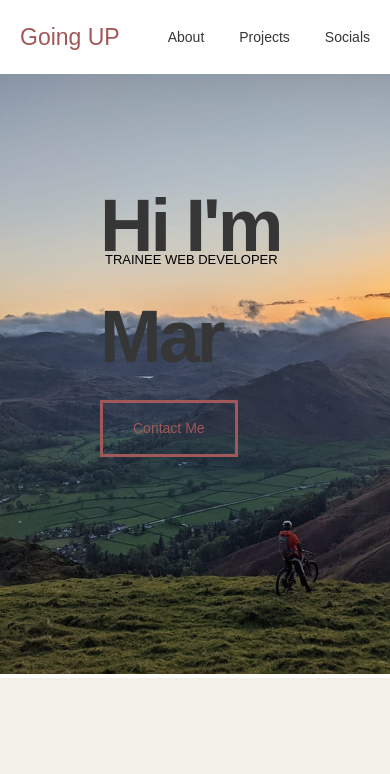
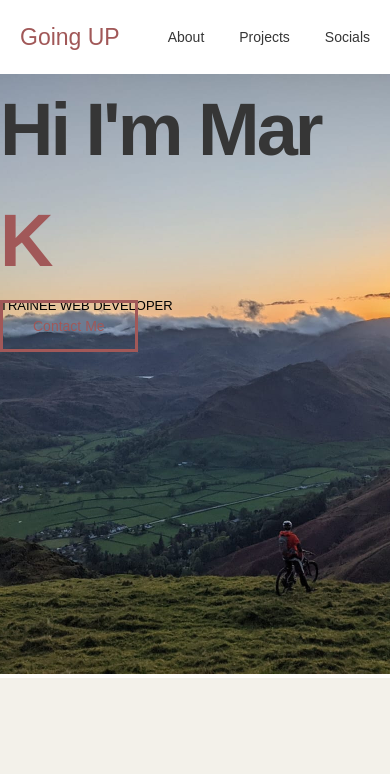
Before and after one commit to MaJaWh/portfolio, a plain HTML site: page index.html in a window 390 px wide. Shown: the top 774 px of the page. Drawn offline with Linux system fonts and the light colour scheme; grey boxes are pictures that could not be loaded.

Commit message:
Changes made to improve responsiveness of the hero text

```diff
--- a/index.html
+++ b/index.html
@@ -22,18 +22,22 @@
 
     <main>
       <section class="section-hero">
-        <div class="hero">
+        <div id="hero-outer-div">
           <img
             src="./images/View Over the lakes.jpeg"
             class="hero-image"
             alt="View over the lake district and a mountainbiker
             "
           />
+          <div id="hero-text">
+            <div id="hero-text-header">
+              <div class="hero-text-main">Hi I'm Mar</div>
+              <div class="hero-text-k">K</div>
+            </div>
+            <div class="hero-text-short">TRAINEE WEB DEVELOPER</div>
+            <a class="contact-hero" href="#">Contact Me</a>
+          </div>
         </div>
-        <div class="hero-text-main">Hi I'm Mar</div>
-        <div class="hero-text-k">K</div>
-        <div class="hero-text-short">TRAINEE WEB DEVELOPER</div>
-        <a class="contact-hero" href="#">Contact Me</a>
       </section>
       <section id="bio">
         <div class="bio-container">
--- a/styles.css
+++ b/styles.css
@@ -126,7 +126,7 @@ small,
 }
 
 /**************HeroSection************/
-.hero {
+#hero-outer-div {
   position: relative;
   max-width: 130rem;
   margin: 0 auto;
@@ -135,22 +135,24 @@ small,
   width: 100%;
   height: 60rem;
   object-fit: cover;
-  /* margin-bottom: 30px; */
+}
+#hero-text {
+  position: absolute;
+  top: 0px;
+  left: 0px;
 }
 .hero-text-main {
   /* background-color: blue; */
   font-weight: bold;
-  position: absolute;
   font-size: 7.4rem;
   color: rgb(54, 54, 54);
-  top: 170px;
-  left: 100px;
+  top: 0px;
+  left: 0px;
   letter-spacing: -3px;
 }
 .hero-text-k {
   font-weight: bold;
   font-size: 7.4rem;
-  position: absolute;
   color: rgb(161, 88, 88);
   top: 170px;
   left: 420px;
@@ -160,14 +162,12 @@ small,
 }
 .hero-text-short {
   font-size: 1.3rem;
-  position: absolute;
   top: 250px;
   left: 105px;
 }
 
 .contact-hero {
   font-size: 1.4rem;
-  position: absolute;
   text-decoration: none;
   top: 400px;
   left: 100px;
```
